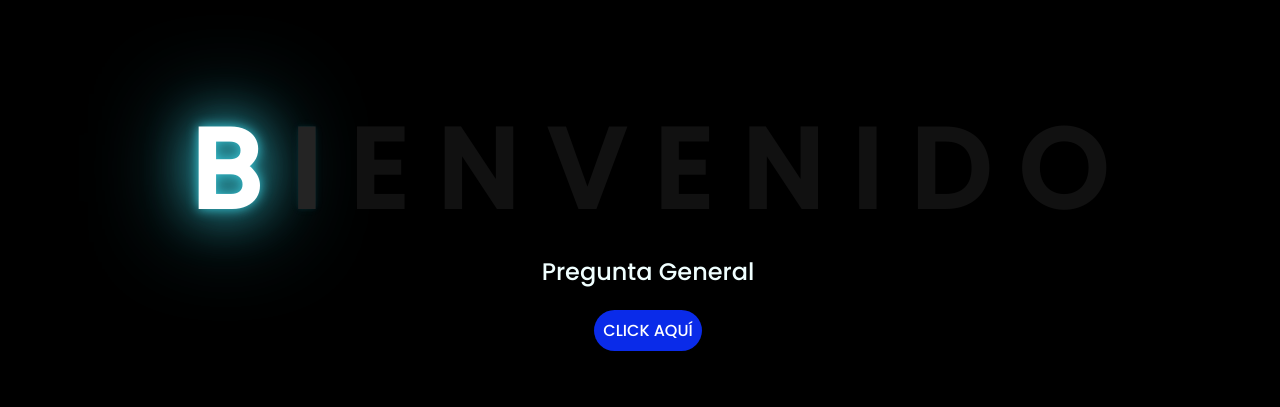
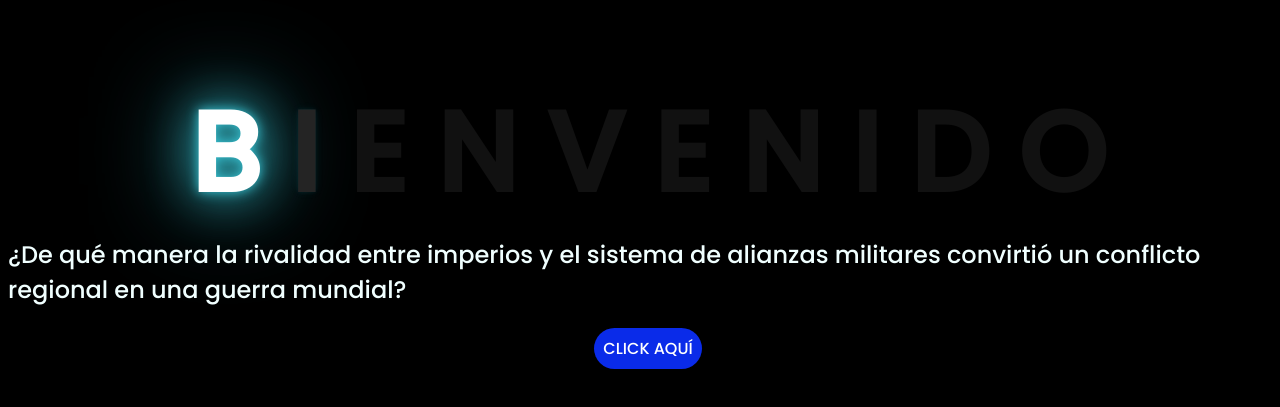
Before and after one commit to historiaoccidente92-lang/1-_Guerra_Mundial, a plain HTML site: page index.html in a window 1280 px wide. Shown: the part 117-524 px from the top of the page. Drawn offline with Linux system fonts and the light colour scheme.

Commit message:
Update index.html

```diff
--- a/index.html
+++ b/index.html
@@ -23,7 +23,7 @@
         <span>O</span>
     </div>
     <div class="description">
-        <span>Pregunta General</span>
+        <span>¿De qué manera la rivalidad entre imperios y el sistema de alianzas militares convirtió un conflicto regional en una guerra mundial?</span>
     </div>
     <div class="button">
         <button class="botones">
```
